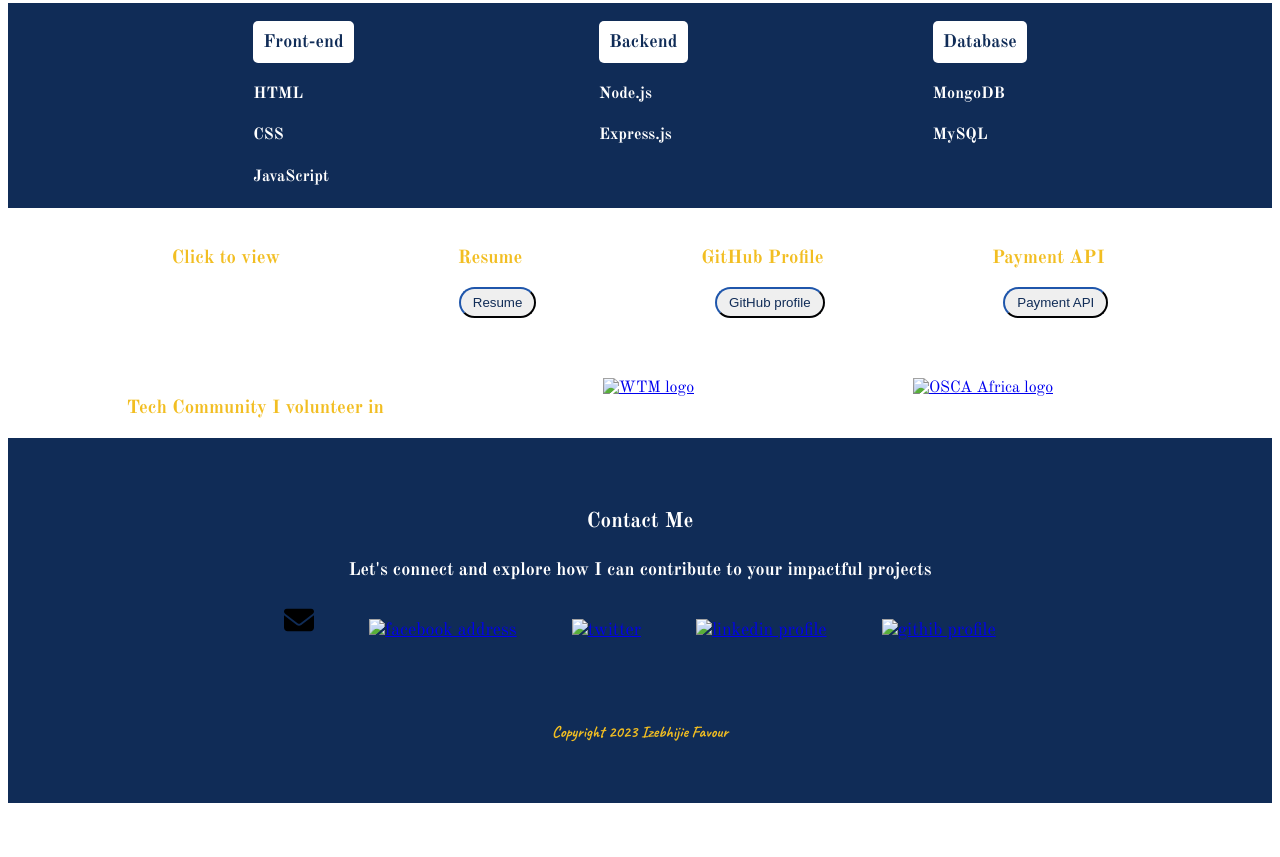
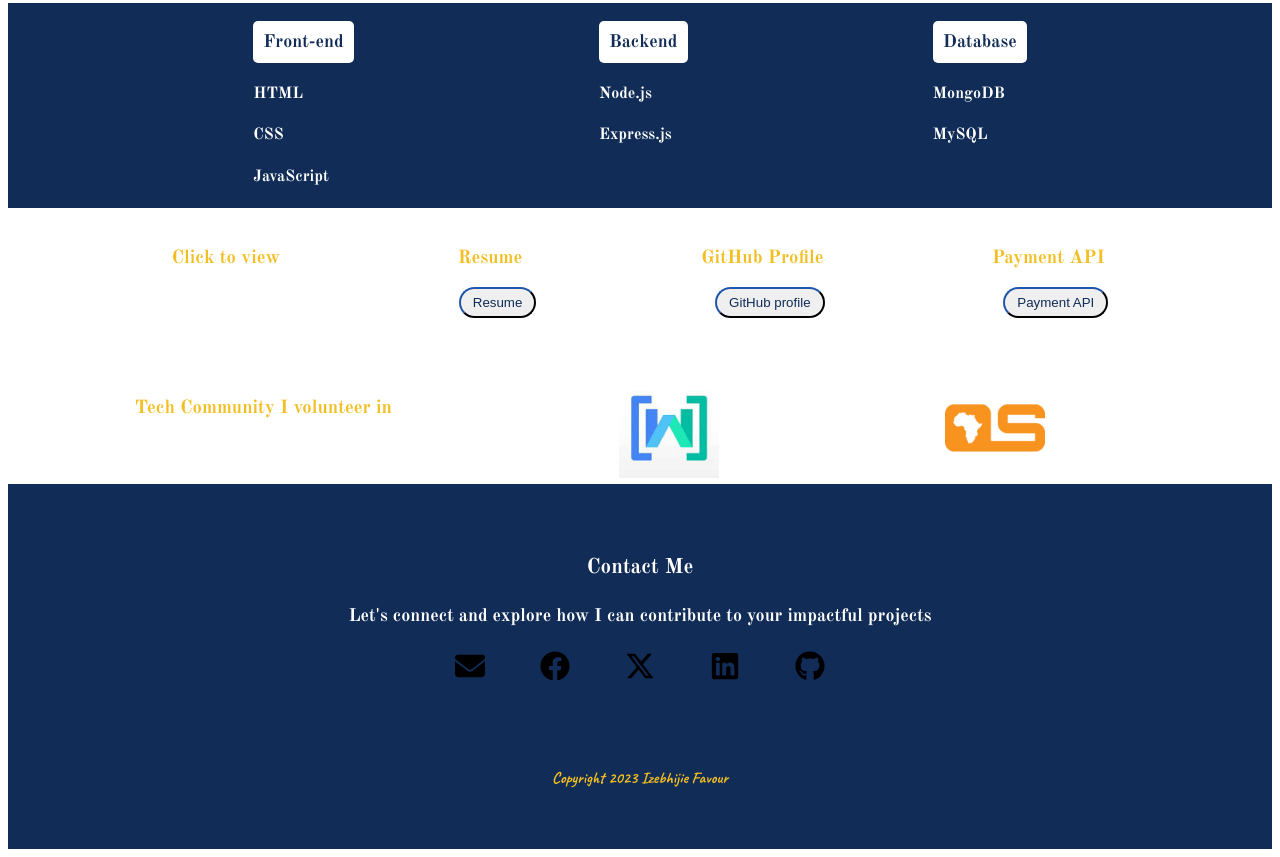
Before and after one commit to ed-favour/Afried-Training-, a plain HTML site: page index.html in a window 1280 px wide. Shown: the part 1021-1878 px from the top of the page. Before the commit the page ends 1832 px from the top, so only its background shows below. Drawn offline with nearby package versions, Linux system fonts and the light colour scheme; the site is published under a folder, as on GitHub Pages, so addresses that start at the root find nothing.

Commit message:
Add files via upload
second commit

```diff
--- a/index.html
+++ b/index.html
@@ -242,7 +242,7 @@
 
   <section>
     <h2 class="logo">favour_Iz</h2>
-    <img class="img" src="/img2.jpg" alt="Favour's headshot" width="300" height="300" />
+    <img class="img" src="./img2.jpg" alt="Favour's headshot" width="300" height="300" />
 
     <h1 class="header">
       Hi, <br />I'm <span>Favour</span> , <br />Full Stack Web Developer <br />
@@ -356,7 +356,7 @@
       <a
         href="https://gdg.community.dev/events/details/google-gdg-abuja-presents-wtm-abuja-power-panel/"
       >
-        <img src="/wtm.jpg" alt="WTM logo" width="100" height="100" />
+        <img src="./wtm.jpg" alt="WTM logo" width="100" height="100" />
       </a>
     </div>
     <div>
@@ -366,7 +366,7 @@
         href="https://blog.oscafrica.org/the-chronicles-of-open-source-festival-2022"
       >
         <img
-          src="/X4M157Xqa.png"
+          src="./X4M157Xqa.png"
           alt="OSCA Africa logo"
           width="100"
           height="100"
@@ -381,13 +381,13 @@
 
     <a href="mailto:izebhijefavouredith@gmail.com"><img class="contact_img" id="contact_img_1"
         src="./envelope-solid.svg" alt="email address" width="30" height="30" /></a>
-    <a href="#"><img class="contact_img" id="contact_img_2" src="/facebook.svg" alt="facebook address"
+    <a href="#"><img class="contact_img" id="contact_img_2" src="./facebook.svg" alt="facebook address"
         width="30" height="30" /></a>
     <a href="https://twitter.com/edith_favour?t=M2yZVBgDhUjHFcyX-vTLMQ&s=09"><img class="contact_img"
-        src="/x-twitter.svg" alt="twitter" width="30" height="30" /></a>
+        src="./x-twitter.svg" alt="twitter" width="30" height="30" /></a>
     <a href="https://www.linkedin.com/in/favour-izebhijie"><img class="contact_img" id="contact_img_3"
-        src="/linkedin.svg" alt="linkedin profile" width="30" height="30" /></a>
-    <a href="https://github.com/ed-favour"><img class="contact_img" id="contact_img_4" src="/github.svg"
+        src="./linkedin.svg" alt="linkedin profile" width="30" height="30" /></a>
+    <a href="https://github.com/ed-favour"><img class="contact_img" id="contact_img_4" src="./github.svg"
         alt="githib profile" width="30" height="30" /></a>
   </section>
   <footer class="copyright">
```
